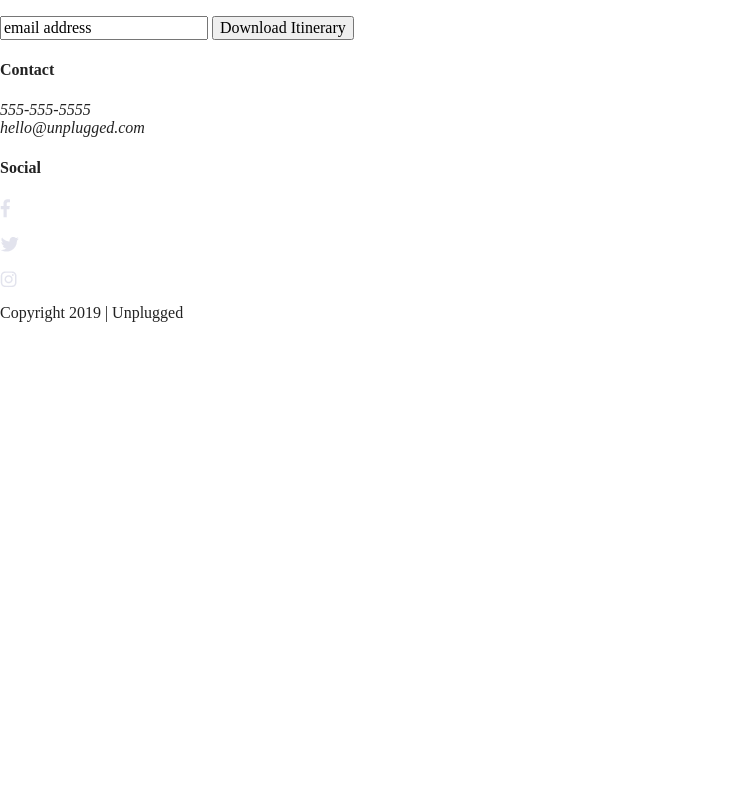
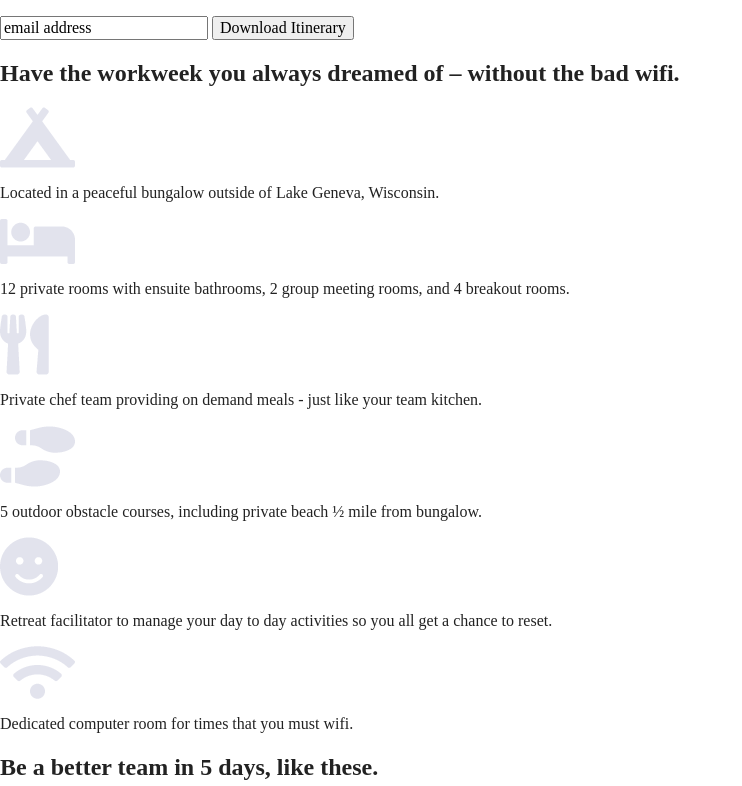
Before and after one commit to Amanda-Deen/unplugged-retreat, a website built with Parcel: page index.html in a window 1280 px wide. Shown: the part 254-1040 px from the top of the page, without its empty margins (0-742 px from the left). Before the commit the page ends 800 px from the top, so only its background shows below. Built offline with nearby package versions, Linux system fonts and the light colour scheme; files whose address does not match are found by name.

Commit message:
Added main content

```diff
--- a/index.html
+++ b/index.html
@@ -62,50 +62,53 @@
         </div>
       </div>
     </aside>
-  </main>
-   <!--
-    <section id="info">
+    <section id="feature">
+      <div class="content-wrapper">
         <h2>Have the workweek you always dreamed of &#8211 without the bad wifi.</h2>
-      <div>
-        <img src="img/campground.png" alt="Campground">
-        <p>Located in a peaceful bungalow outside of Lake Geneva, Wisconsin. </p>
-      </div>
+        <article>
+          <p class="fontawsonme-icon"><img src="img/campground.png" alt="Campground"></p>
+          <p class="features-item-description">Located in a peaceful bungalow outside of Lake Geneva, Wisconsin. </p>
+        </article>
 
-      <div>
-        <img src="img/bed.png" alt="Bed">
-        <p>12 private rooms with ensuite bathrooms, 2 group meeting rooms, and 4 breakout rooms.</p>
-      </div>
+        <article>
+          <p class="fontawsonme-icon"><img src="img/bed.png" alt="Bed"></p>
+          <p class="features-item-description">12 private rooms with ensuite bathrooms, 2 group meeting rooms, and 4 breakout rooms.</p>
+        </article>
 
-      <div>
-        <img src="img/utensils.png" alt="Utensils">
-        <p>Private chef team providing on demand meals - just like your team kitchen.</p>
-      </div>
+        <article>
+          <p class="fontawsonme-icon"><img src="img/utensils.png" alt="Utensils"></p>
+          <p class="features-item-description">Private chef team providing on demand meals - just like your team kitchen.</p>
+        </article>
 
-      <div>
-        <img src="img/shoe-prints.png" alt="Shoe Prints">
-        <p>5 outdoor obstacle courses, including private beach ½ mile from bungalow.</p>
-      </div>
+        <article>
+          <p class="fontawsonme-icon"><img src="img/shoe-prints.png" alt="Shoe Prints"></p>
+          <p class="features-item-description">5 outdoor obstacle courses, including private beach ½ mile from bungalow.</p>
+        </article>
 
-      <div>
-        <img src="img/smile.png" alt="Smile">
-        <p>Retreat facilitator to manage your day to day activities so you all get a chance to reset.</p>
-      </div>
+        <article>
+          <p class="fontawsonme-icon"><img src="img/smile.png" alt="Smile"></p>
+          <p class="features-item-description">Retreat facilitator to manage your day to day activities so you all get a chance to reset.</p>
+        </article>
 
-      <div>
-        <img src="img/wifi.png" alt="Wifi">
-        <p>Dedicated computer room for times that you must wifi.</p>
+        <article>
+          <p class="fontawsonme-icon"><img src="img/wifi.png" alt="Wifi"></p>
+          <p class="features-item-description">Dedicated computer room for times that you must wifi.</p>
+        </article>
       </div>
     </section>
-
-    <section id="previous">
+    <section id="reviews">
+      <div class="content-wrapper">
         <h2>Be a better team in 5 days, like these.</h2>
+      </div>
+      <article>
         <img src="img/omar-lopez-296944-unsplash.jpg" alt="Retreat Group Photo">
         <div>
           <h3>LaCrue Bottling Co.<br>October 2017</h3>
           <p>Lorem ipsum dolor sit amet, consectetur adipiscing elit, sed do eiusmod tempor incididunt ut labore et dolore magna aliqua. Ut enim ad minim veniam, quis nostrud exercitation ullamco laboris nisi ut aliquip ex ea commodo consequat. Duis aute irure dolor in reprehenderit in voluptate velit esse cillum dolore eu fugiat nulla pariatur. </p>
         </div>
+      </article>
     </section>
-  -->
+  </main>
 
   <footer>
     <div class="content-wrapper">
```
Also changed, not shown: 1 other file. Lines whose indentation alone changed are shown as unchanged.
